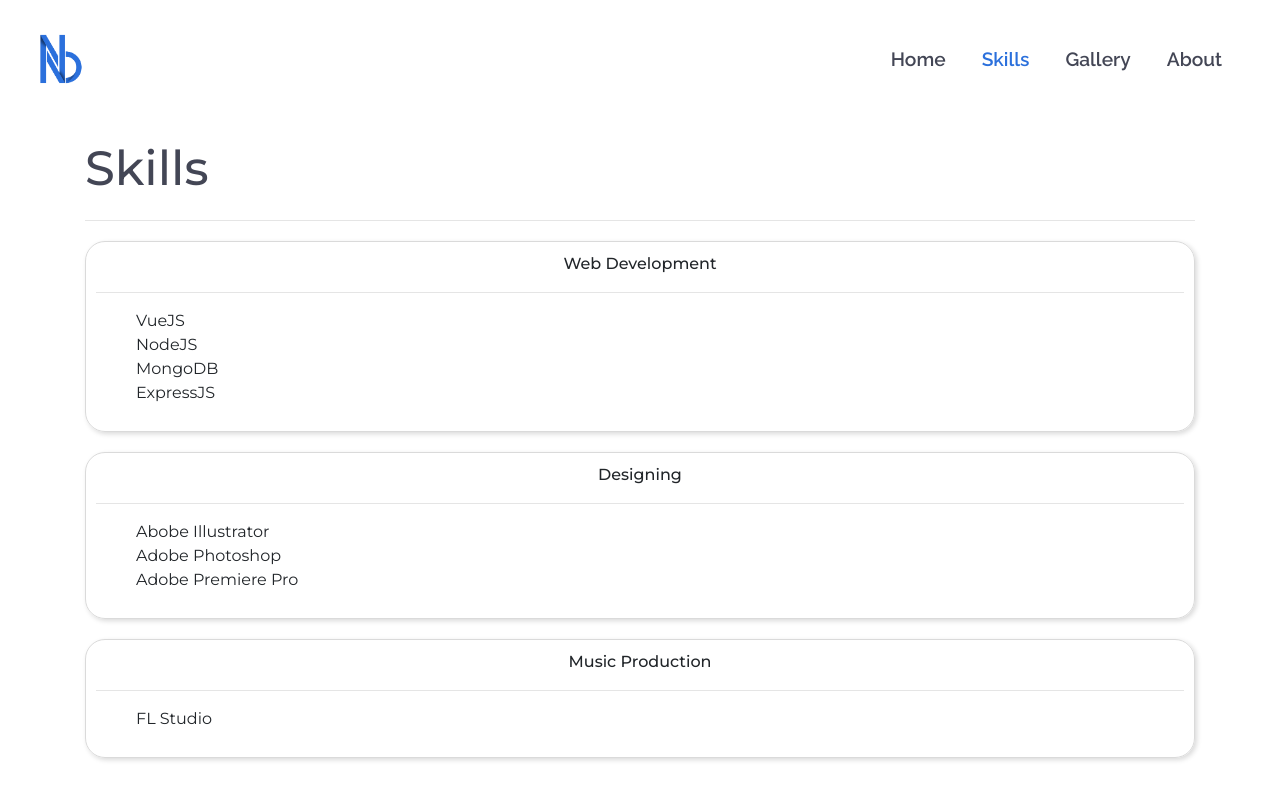
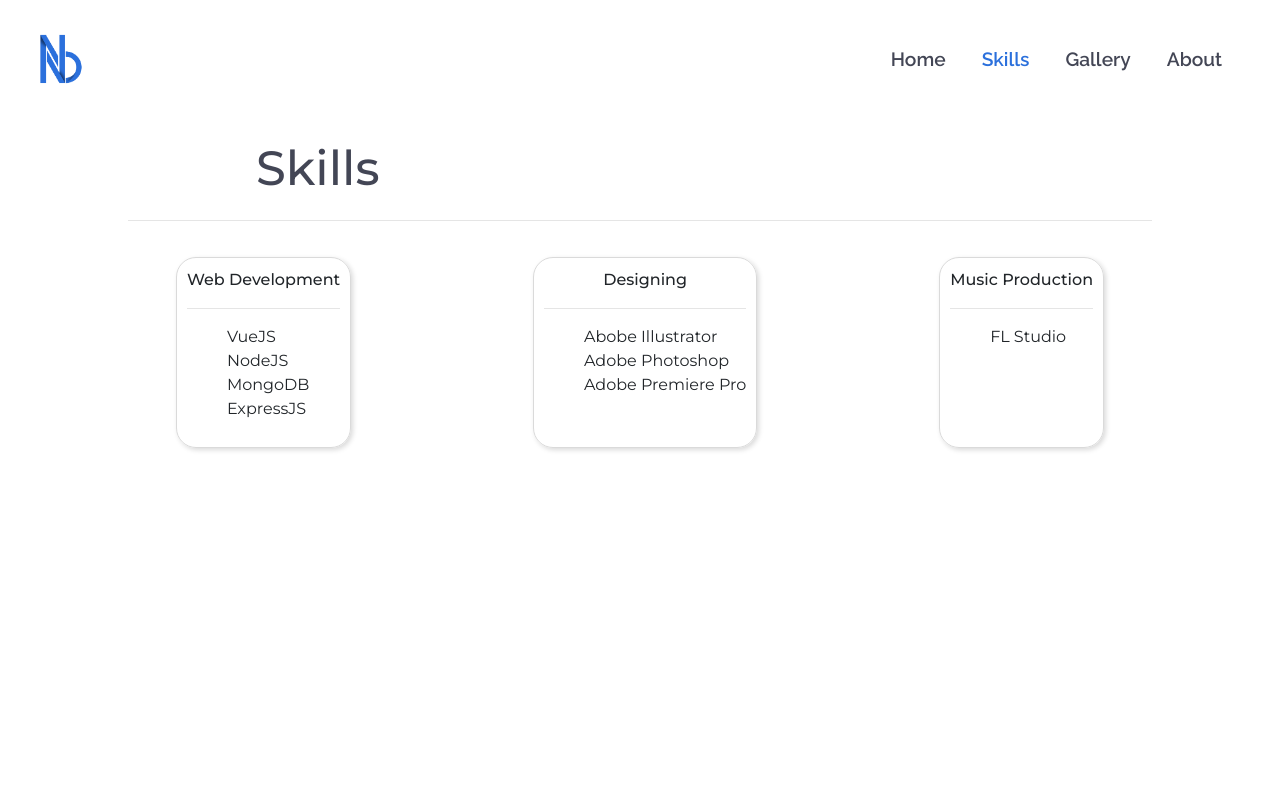
Before and after one commit to naveenbudhwal/portfolio, a Vue app: page /skills in a window 1280 px wide. Built offline with nearby package versions, Linux system fonts and the light colour scheme.

Commit message:
Styling skills page

```diff
--- a/src/views/Skills.vue
+++ b/src/views/Skills.vue
@@ -1,7 +1,8 @@
 <template>
-  <div class="container page">
+  <div class="root">
     <div class="heading">Skills</div>
     <hr />
+    <div class="container page">
       <skill-card
       v-for="skill in skills"
       v-bind:key="skill.id"
@@ -9,6 +10,8 @@
       v-bind:skillBody="skill.body"
       ></skill-card>
     </div>
+  </div>
+
 </template>
 
 <script>
@@ -30,10 +33,21 @@ export default {
 </script>
 
 <style scoped>
+
+.container {
+  display: flex;
+}
+
 .heading {
   font-family: "Montserrat", sans-serif;
   font-size: 3em;
   font-weight: 500;
   color: #434655;
+  margin-left: 20%;
 }
+
+hr {
+  width: 80%;
+}
+
 </style>
```
Lines whose indentation alone changed are shown as unchanged.
